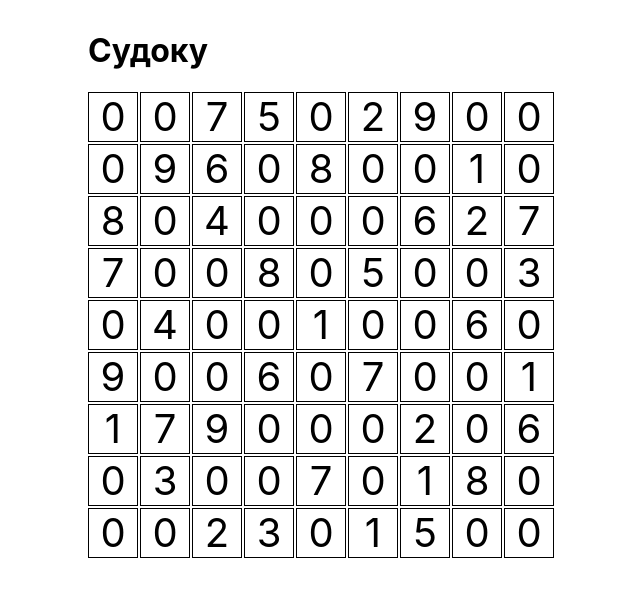
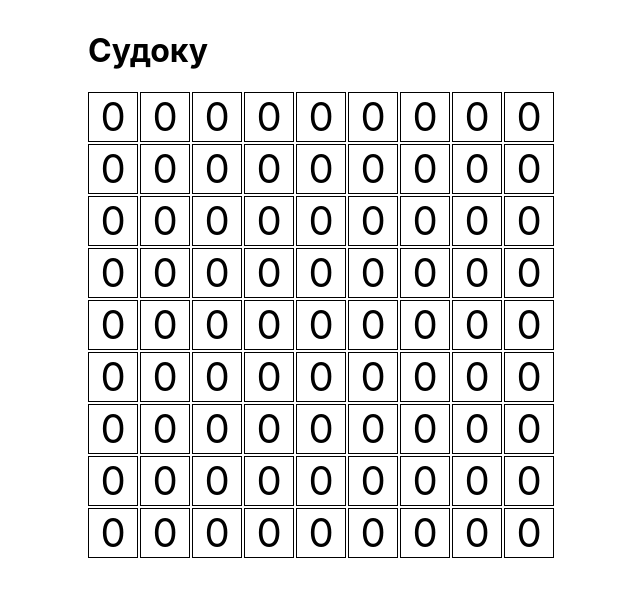
Before and after one commit to GreenLadyTea/Sudoku, a React (Create React App) app: page / in a window 1280 px wide. Shown: the top 596 px of the page, without its empty margins (227-867 px from the left). Built offline with nearby package versions, Linux system fonts and the light colour scheme.

Commit message:
added component Cell ana tests, json for sudoku

```diff
--- a/src/App.tsx
+++ b/src/App.tsx
@@ -1,13 +1,18 @@
 import React from 'react';
 import './App.css';
 import { initialState } from './store';
+import Cell from './components/Cell/Cell';
 
 function App() {
   return (
     <div className="wrapper">
       <h1>Судоку</h1>
       <div className="grid-container">
-        {initialState.map(row => row.map((cell, index) => <div key={index}>{cell}</div>))}
+        {initialState.map(row =>
+          row.map((cell) => (
+            <Cell key={cell.id} id={cell.id} value={cell.value} isChangeable={cell.isChangeable} isChecked={cell.isChecked}/>
+          ))
+        )}
       </div>
     </div>
   );
--- /dev/null
+++ b/src/components/Cell/Cell.css
@@ -0,0 +1,3 @@
+.cell:hover {
+    background-color: #b8b8b8;
+}
--- /dev/null
+++ b/src/components/Cell/Cell.tsx
@@ -0,0 +1,12 @@
+import React from 'react';
+import { CellType } from '../../store';
+
+export default function Cell(cell: CellType) {
+  return (
+    <>
+      <div className="cell" data-testid="cell">
+        {cell.value}
+      </div>
+    </>
+  );
+}
--- a/src/store.ts
+++ b/src/store.ts
@@ -11,31 +11,33 @@ export enum DIGITS {
   NINE
 }
 
-export type Cell =
-  | typeof DIGITS.ZERO
-  | typeof DIGITS.ONE
-  | typeof DIGITS.TWO
-  | typeof DIGITS.THREE
-  | typeof DIGITS.FOUR
-  | typeof DIGITS.FIVE
-  | typeof DIGITS.SIX
-  | typeof DIGITS.SEVEN
-  | typeof DIGITS.EIGHT
-  | typeof DIGITS.NINE;
+export interface CellType {
+  id: number;
+  value: DIGITS;
+  isChangeable: boolean;
+  isChecked: boolean;
+}
 
-export type Grid = Cell[][];
+export type Grid = CellType[][];
 
-export const initialState: Grid = [
-  [0, 0, 7, 5, 0, 2, 9, 0, 0],
-  [0, 9, 6, 0, 8, 0, 0, 1, 0],
-  [8, 0, 4, 0, 0, 0, 6, 2, 7],
-  [7, 0, 0, 8, 0, 5, 0, 0, 3],
-  [0, 4, 0, 0, 1, 0, 0, 6, 0],
-  [9, 0, 0, 6, 0, 7, 0, 0, 1],
-  [1, 7, 9, 0, 0, 0, 2, 0, 6],
-  [0, 3, 0, 0, 7, 0, 1, 8, 0],
-  [0, 0, 2, 3, 0, 1, 5, 0, 0]
-];
+export function makeGrid(): Grid {
+  let matrix: Grid = [];
+  let index = 0;
+  for (let i = 0; i < 9; i++) {
+    matrix[i] = [];
+    for (let j = 0; j < 9; j++) {
+      matrix[i][j] = {
+        id: index++,
+        value: DIGITS.ZERO,
+        isChangeable: true,
+        isChecked: false
+      };
+    }
+  }
+  return matrix;
+}
+
+export const initialState: Grid = makeGrid();
 
 export enum ACTION_TYPES {
   CHANGE = 'change'
```
Also changed, not shown: src/puzzles.json (added, +22 -0 lines), 1 other file (tests, documents, lock files or other folders).
